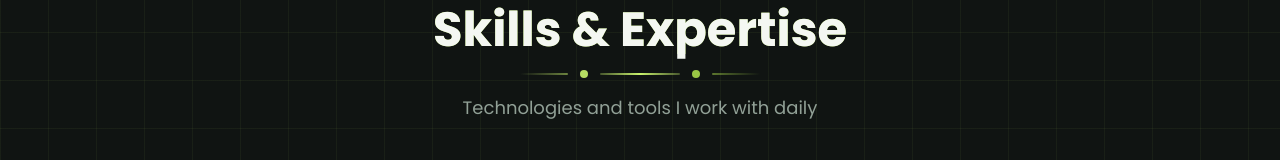
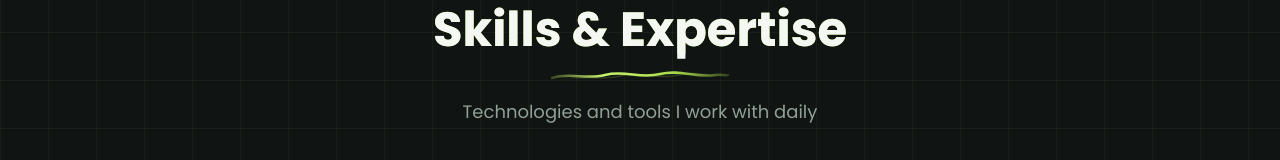
Before and after one commit to akashkumar7313/akash-portfolio, a Next.js app: page /skills in a window 1280 px wide. Shown: the part 160-320 px from the top of the page. Built offline with nearby package versions, Linux system fonts and the light colour scheme.

Commit message:
feat: hand-drawn underline for headings + remove hero grid

```diff
--- a/src/components/sections/Hero.tsx
+++ b/src/components/sections/Hero.tsx
@@ -262,7 +262,7 @@ export default function Hero() {
   return (
     <section
       id="hero"
-      className="relative min-h-screen flex items-center justify-center overflow-hidden pt-20 grid-bg"
+      className="relative min-h-screen flex items-center justify-center overflow-hidden pt-20"
     >
       {particles && (
       <canvas
--- a/src/components/ui/SectionHeading.tsx
+++ b/src/components/ui/SectionHeading.tsx
@@ -25,7 +25,7 @@ export default function SectionHeading({
       className={`mb-16 ${align === "center" ? "text-center" : ""}`}
     >
       <div
-        className={`inline-flex items-center gap-3 px-4 py-2 rounded-full bg-[var(--glass-5)] border border-[var(--glass-10)] text-[#c9f36c] dark:text-[#c9f36c] text-sm font-medium mb-4 ${
+        className={`inline-flex items-center gap-3 px-4 py-2 rounded-full bg-[var(--glass-5)] border border-[var(--glass-10)] text-[#16a34a] dark:text-[#c9f36c] text-sm font-medium mb-4 ${
           align === "center" ? "mx-auto" : ""
         }`}
       >
@@ -40,19 +40,63 @@ export default function SectionHeading({
         {title}
       </h2>
 
-      {/* Unique decorative line */}
+      {/* Hand-drawn style underline */}
       <motion.div
-        initial={{ scaleX: 0, opacity: 0 }}
-        whileInView={{ scaleX: 1, opacity: 1 }}
+        initial={{ opacity: 0 }}
+        whileInView={{ opacity: 1 }}
         viewport={{ once: true }}
-        transition={{ duration: 0.8, delay: 0.2 }}
-        className={`flex items-center justify-center gap-3 mt-4 mb-4 ${align === "center" ? "mx-auto" : ""}`}
+        transition={{ duration: 0.8, delay: 0.3 }}
+        className={`mt-4 mb-4 ${align === "center" ? "flex justify-center" : ""}`}
       >
-        <div className="w-12 h-[2px] bg-gradient-to-r from-transparent to-[#c9f36c]/50 rounded-full" />
-        <div className="w-2 h-2 rounded-full bg-[#c9f36c] animate-pulse" />
-        <div className="w-20 h-[2px] bg-gradient-to-r from-[#c9f36c]/30 via-[#c9f36c] to-[#c9f36c]/30 rounded-full" />
-        <div className="w-2 h-2 rounded-full bg-[#a8d94a] animate-pulse" />
-        <div className="w-12 h-[2px] bg-gradient-to-l from-transparent to-[#a8d94a]/50 rounded-full" />
+        <svg
+          width="180"
+          height="12"
+          viewBox="0 0 180 12"
+          fill="none"
+          xmlns="http://www.w3.org/2000/svg"
+          className="overflow-visible"
+        >
+          {/* Main hand-drawn squiggly line */}
+          <motion.path
+            d="M2 8 C20 2, 35 10, 55 5 C75 0, 90 9, 110 4 C130 -1, 145 8, 165 5 C172 4, 176 6, 178 5"
+            stroke="url(#handDrawnGrad)"
+            strokeWidth="2.5"
+            strokeLinecap="round"
+            strokeLinejoin="round"
+            fill="none"
+            initial={{ pathLength: 0 }}
+            whileInView={{ pathLength: 1 }}
+            viewport={{ once: true }}
+            transition={{ duration: 1.2, delay: 0.4, ease: "easeOut" }}
+          />
+          {/* Second subtle line for depth */}
+          <motion.path
+            d="M10 10 C30 5, 50 11, 70 6 C90 1, 110 10, 130 5 C150 0, 165 8, 175 6"
+            stroke="url(#handDrawnGrad2)"
+            strokeWidth="1.5"
+            strokeLinecap="round"
+            strokeLinejoin="round"
+            fill="none"
+            opacity="0.4"
+            initial={{ pathLength: 0 }}
+            whileInView={{ pathLength: 1 }}
+            viewport={{ once: true }}
+            transition={{ duration: 1.2, delay: 0.6, ease: "easeOut" }}
+          />
+          <defs>
+            <linearGradient id="handDrawnGrad" x1="0" y1="0" x2="180" y2="0" gradientUnits="userSpaceOnUse">
+              <stop offset="0%" stopColor="#c9f36c" stopOpacity="0.2" />
+              <stop offset="30%" stopColor="#c9f36c" />
+              <stop offset="70%" stopColor="#a8d94a" />
+              <stop offset="100%" stopColor="#a8d94a" stopOpacity="0.2" />
+            </linearGradient>
+            <linearGradient id="handDrawnGrad2" x1="0" y1="0" x2="180" y2="0" gradientUnits="userSpaceOnUse">
+              <stop offset="0%" stopColor="#a8d94a" stopOpacity="0" />
+              <stop offset="50%" stopColor="#c9f36c" stopOpacity="0.6" />
+              <stop offset="100%" stopColor="#a8d94a" stopOpacity="0" />
+            </linearGradient>
+          </defs>
+        </svg>
       </motion.div>
 
       {subtitle && (
```
Also changed, not shown: 1 other file (tests, documents, lock files or other folders).
